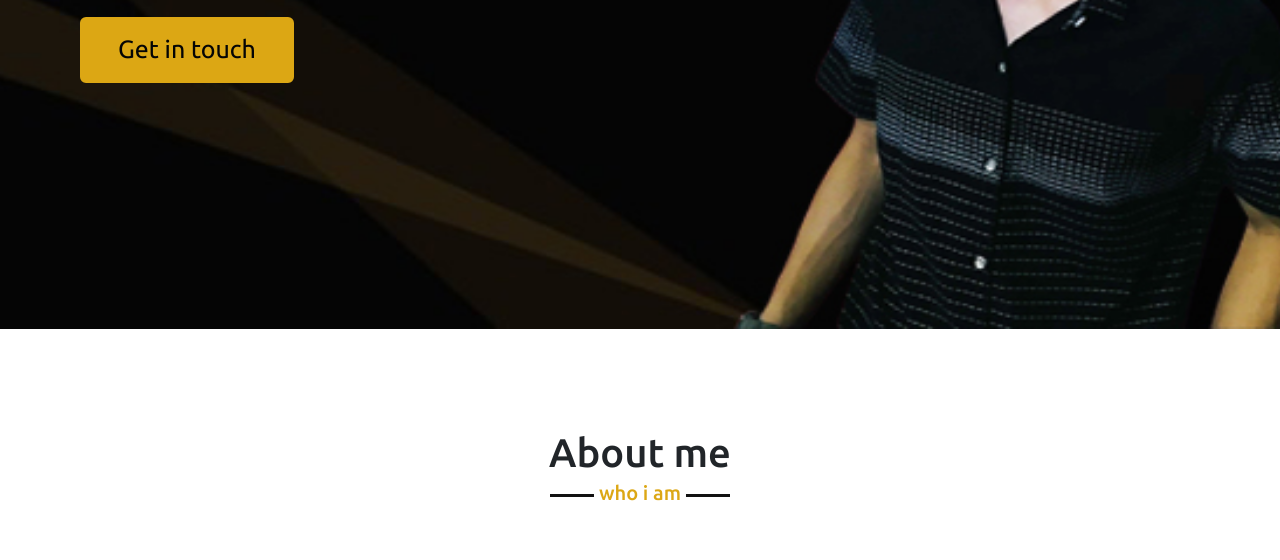
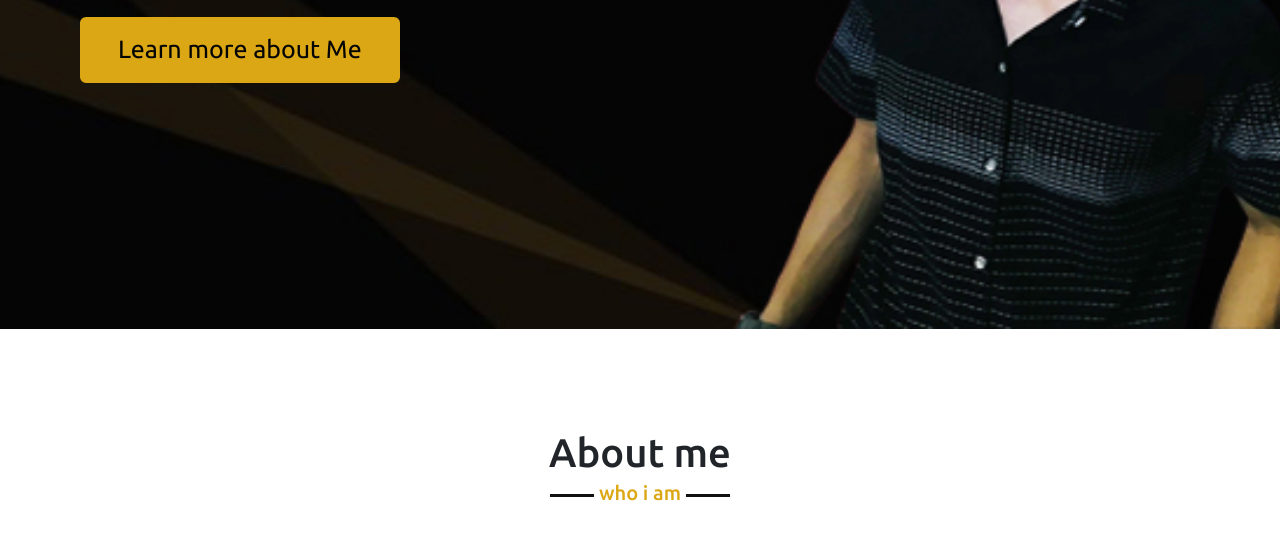
Before and after one commit to Tinga-r0n/Self-Intro, a plain HTML site: page index.html in a window 1280 px wide. Shown: the part 540-1100 px from the top of the page. Drawn offline with nearby package versions, Linux system fonts and the light colour scheme.

Commit message:
change btn

```diff
--- a/index.html
+++ b/index.html
@@ -44,7 +44,7 @@
                 <div class="text-1">Hello, my name is</div>
                 <div class="text-2">Aron Balais</div>
                 <div class="text-3">And I'm  <span class="typing"></span></div>
-                <a href="https://www.linkedin.com/in/aron-balais-5bb106227/">Get in touch</a>
+                <a href="https://www.linkedin.com/in/aron-balais-5bb106227/">Learn more about Me</a>
             </div>
         </div>
     </section>
```
